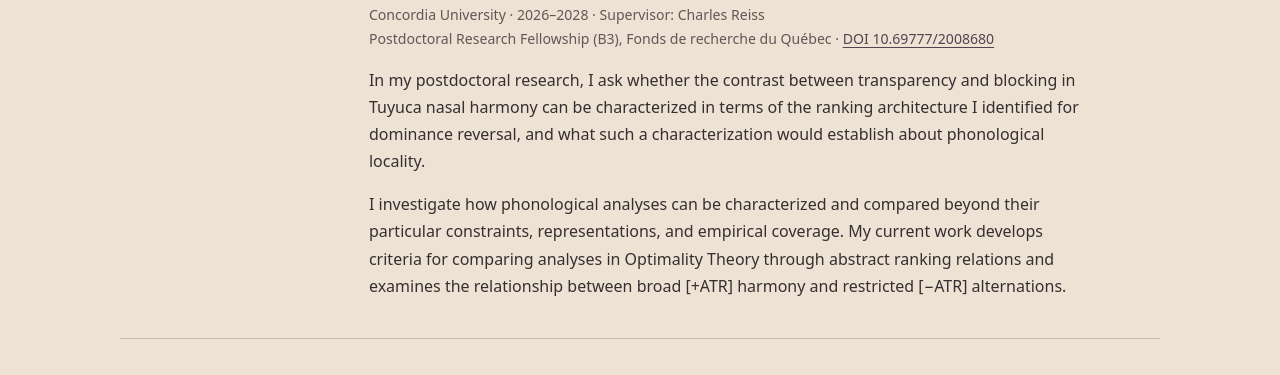
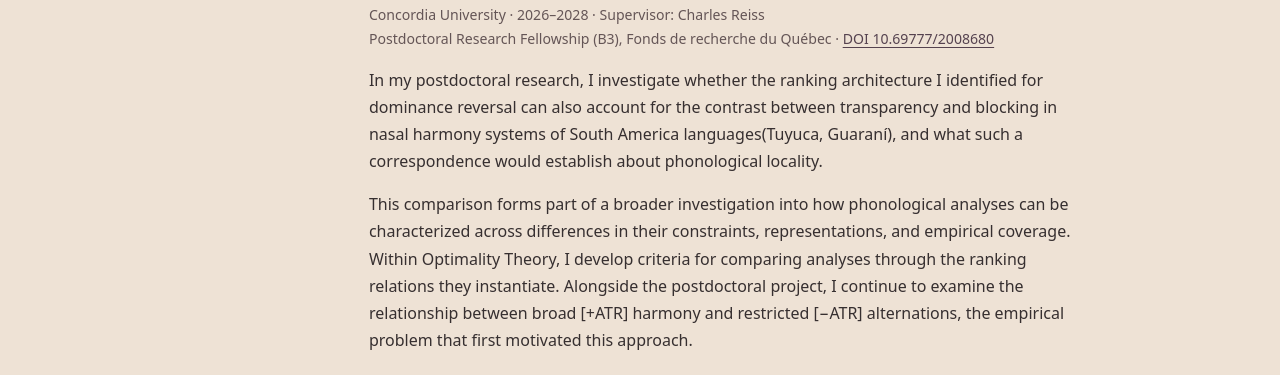
Before and after one commit to Marjorie-Leduc/marjorie-leduc.github.io, a plain HTML site: page research/index.html in a window 1280 px wide. Shown: the part 551-926 px from the top of the page. Drawn offline with Linux system fonts and the light colour scheme.

Commit message:
Update index.html

```diff
--- a/research/index.html
+++ b/research/index.html
@@ -37,8 +37,8 @@
         <h3>Transparency and blocking in Tuyuca nasal harmony</h3>
         <p class="meta">Concordia University · 2026–2028 · Supervisor: Charles Reiss<br>
           Postdoctoral Research Fellowship (B3), Fonds de recherche du Québec · <a href="https://doi.org/10.69777/2008680">DOI 10.69777/2008680</a></p>
-        <p>In my postdoctoral research, I ask whether the contrast between transparency and blocking in Tuyuca nasal harmony can be characterized in terms of the ranking architecture I identified for dominance reversal, and what such a characterization would establish about phonological locality.</p>
-        <p>I investigate how phonological analyses can be characterized and compared beyond their particular constraints, representations, and empirical coverage. My current work develops criteria for comparing analyses in Optimality Theory through abstract ranking relations and examines the relationship between broad [+ATR] harmony and restricted [−ATR] alternations.</p>
+        <p>In my postdoctoral research, I investigate whether the ranking architecture I identified for dominance reversal can also account for the contrast between transparency and blocking in nasal harmony systems of South America languages(Tuyuca, Guaraní), and what such a correspondence would establish about phonological locality. </p>
+        <p>This comparison forms part of a broader investigation into how phonological analyses can be characterized across differences in their constraints, representations, and empirical coverage. Within Optimality Theory, I develop criteria for comparing analyses through the ranking relations they instantiate. Alongside the postdoctoral project, I continue to examine the relationship between broad [+ATR] harmony and restricted [−ATR] alternations, the empirical problem that first motivated this approach.</p>
       </div>
     </section>
     <section class="content-row" id="dissertation" aria-labelledby="dissertation-heading">
```
